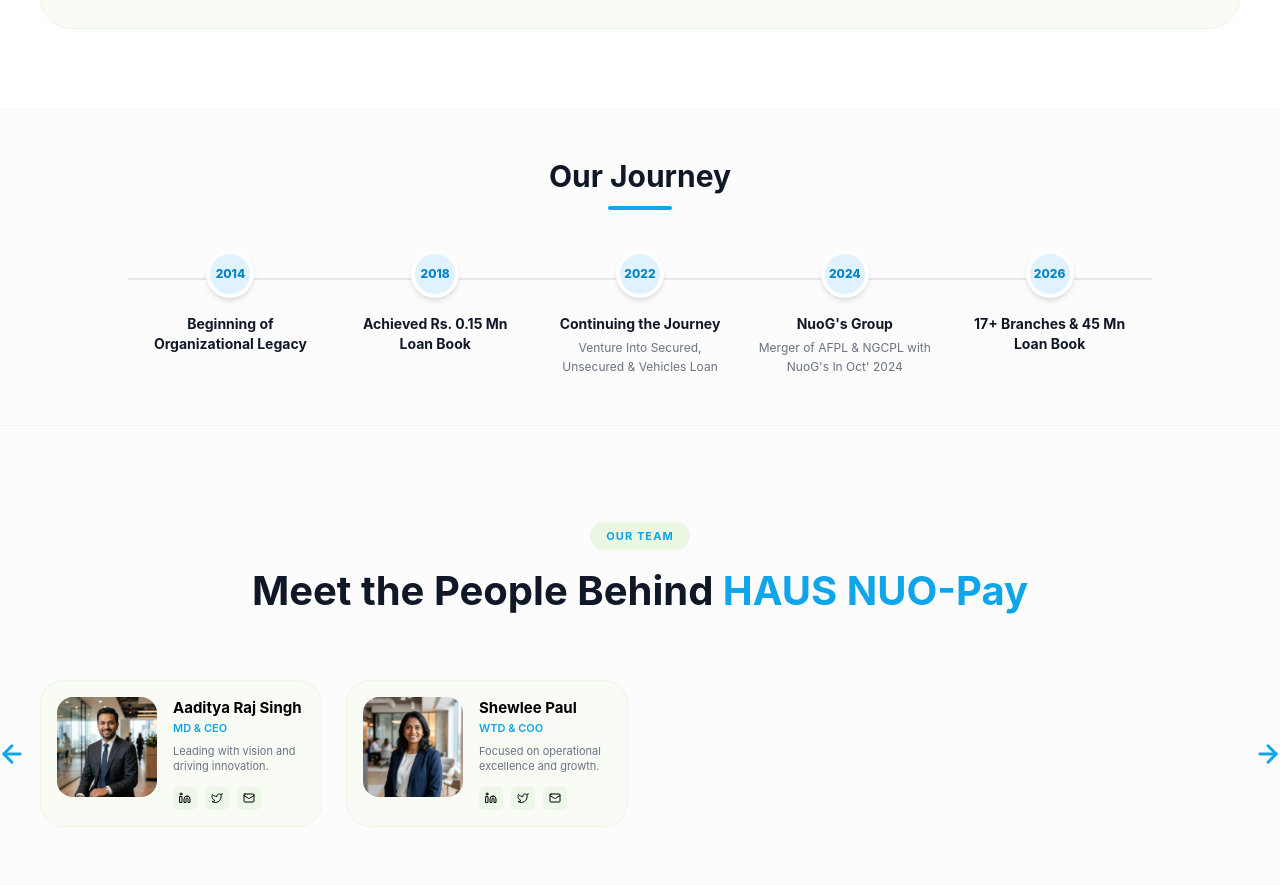
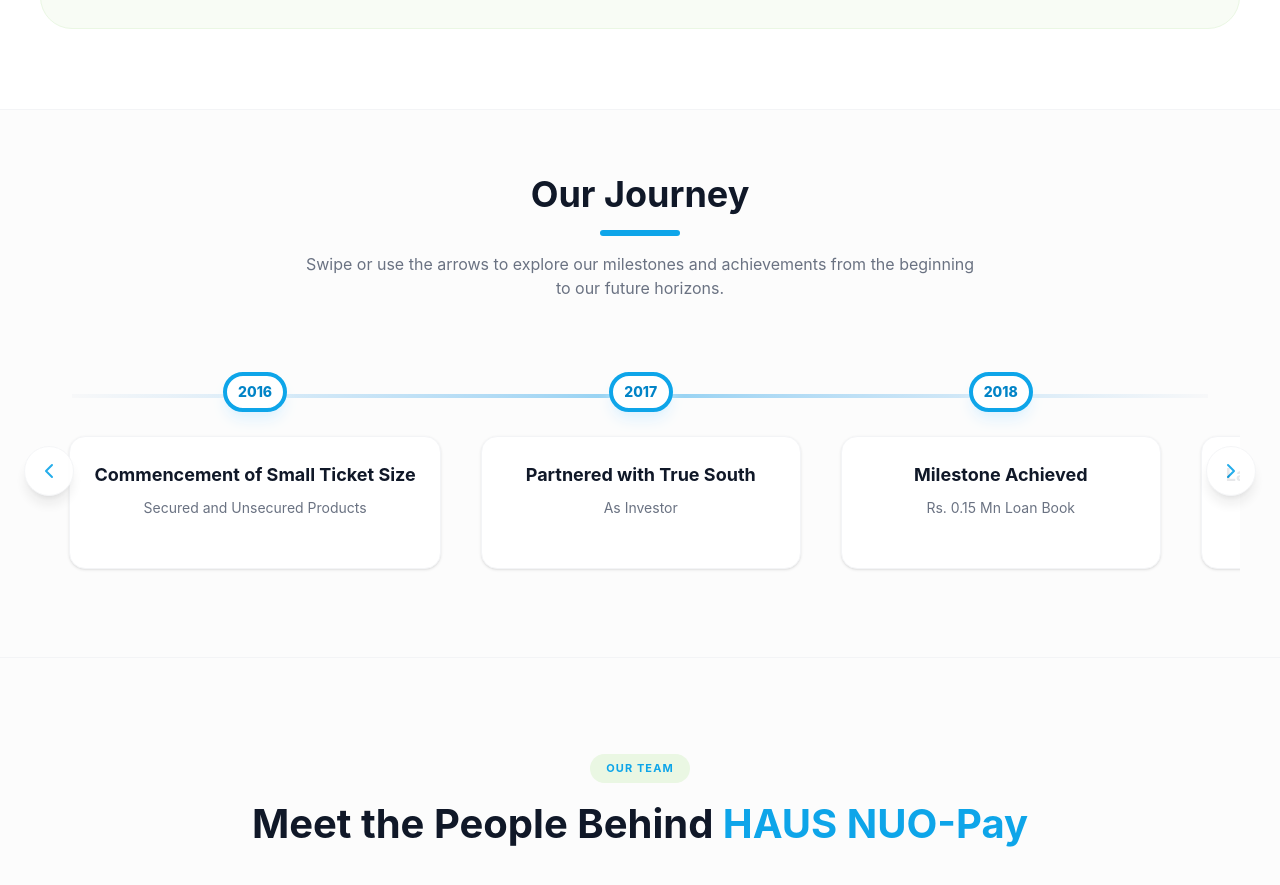
Before and after one commit to devdigicoders-stack/LoanManagementWebsite, a React (Vite) app: page /about in a window 1280 px wide. Shown: the part 2885-3770 px from the top of the page. Built offline with nearby package versions, Linux system fonts and the light colour scheme.

Commit message:
feat: add interactive AboutJourney component with auto-sliding timeline of milestones

```diff
--- a/src/components/AboutJourney.jsx
+++ b/src/components/AboutJourney.jsx
@@ -1,44 +1,116 @@
-import React from 'react';
+import React, { useRef, useEffect } from 'react';
 
 const milestones = [
   { year: "2014", title: "Beginning of Organizational Legacy", desc: "" },
-  { year: "2018", title: "Achieved Rs. 0.15 Mn Loan Book", desc: "" },
+  { year: "2015", title: "Acquired Supportive - NBFC License", desc: "" },
+  { year: "2016", title: "Commencement of Small Ticket Size", desc: "Secured and Unsecured Products" },
+  { year: "2017", title: "Partnered with True South", desc: "As Investor" },
+  { year: "2018", title: "Milestone Achieved", desc: "Rs. 0.15 Mn Loan Book" },
+  { year: "2019", title: "Launched Co-Lending Business", desc: "" },
+  { year: "2020-21", title: "COVID Faced & Digital Shift", desc: "Stop Working & Initiated Digital Transformation Journey" },
   { year: "2022", title: "Continuing the Journey", desc: "Venture Into Secured, Unsecured & Vehicles Loan" },
-  { year: "2024", title: "NuoG's Group", desc: "Merger of AFPL & NGCPL with NuoG's In Oct' 2024" },
-  { year: "2026", title: "17+ Branches & 45 Mn Loan Book", desc: "" },
+  { year: "2023", title: "Recognitions & Awards", desc: "Awarded ISI/IEC 27001:2024 & Great Place to Work" },
+  { year: "2024", title: "NuoG's Group Formed", desc: "Merger of AFPL & NGCPL with NuoG's In Oct' 2024" },
+  { year: "2025", title: "New Product Launches", desc: "Rental & Societies Management, Multi-Single EMI & Salary Advance Loan" },
+  { year: "2026", title: "Expanding Horizons", desc: "17+ Branches and Crossed 45 Mn Loan Book" },
 ];
 
+const ArrowLeft = () => (
+  <svg xmlns="http://www.w3.org/2000/svg" width="24" height="24" viewBox="0 0 24 24" fill="none" stroke="currentColor" strokeWidth="2" strokeLinecap="round" strokeLinejoin="round"><path d="m15 18-6-6 6-6"/></svg>
+);
+
+const ArrowRight = () => (
+  <svg xmlns="http://www.w3.org/2000/svg" width="24" height="24" viewBox="0 0 24 24" fill="none" stroke="currentColor" strokeWidth="2" strokeLinecap="round" strokeLinejoin="round"><path d="m9 18 6-6-6-6"/></svg>
+);
+
 const AboutJourney = () => {
+  const scrollRef = useRef(null);
+
+  useEffect(() => {
+    const interval = setInterval(() => {
+      if (scrollRef.current) {
+        const { current } = scrollRef;
+        const maxScrollLeft = current.scrollWidth - current.clientWidth;
+
+        // If we reached the end, smoothly scroll back to the start
+        if (current.scrollLeft >= maxScrollLeft - 10) {
+          current.scrollTo({ left: 0, behavior: 'smooth' });
+        } else {
+          // Otherwise keep scrolling right
+          current.scrollBy({ left: 350, behavior: 'smooth' });
+        }
+      }
+    }, 3000); // Slide every 3 seconds
+
+    return () => clearInterval(interval);
+  }, []);
+
+  const scroll = (direction) => {
+    if (scrollRef.current) {
+      const { current } = scrollRef;
+      const scrollAmount = direction === 'left' ? -350 : 350;
+      current.scrollBy({ left: scrollAmount, behavior: 'smooth' });
+    }
+  };
+
   return (
-    <section className="w-full bg-[#fcfcfc] py-12 px-6 md:px-10 border-t border-b border-gray-100">
-      <div className="max-w-5xl mx-auto">
-
-        <div className="text-center mb-10">
-          <h2 className="text-2xl md:text-3xl font-bold text-gray-900 mb-3">Our Journey</h2>
-          <div className="w-16 h-1 bg-[#0EA5E9] mx-auto rounded-full"></div>
+    <section className="w-full bg-[#fcfcfc] py-16 px-4 md:px-10 border-t border-b border-gray-100 overflow-hidden relative group">
+      <div className="max-w-7xl mx-auto">
+        <div className="text-center mb-12">
+          <h2 className="text-3xl md:text-4xl font-bold text-gray-900 mb-4">Our Journey</h2>
+          <div className="w-20 h-1.5 bg-[#0EA5E9] mx-auto rounded-full"></div>
+          <p className="text-gray-500 mt-4 max-w-2xl mx-auto">
+            Swipe or use the arrows to explore our milestones and achievements from the beginning to our future horizons.
+          </p>
         </div>
 
-        {/* Horizontal timeline — scrollable on mobile */}
         <div className="relative">
-          {/* Connector line */}
-          <div className="absolute top-7 left-0 right-0 h-0.5 bg-gray-200 hidden md:block"></div>
+          {/* Navigation Buttons */}
+          <button
+            onClick={() => scroll('left')}
+            className="absolute left-0 md:-left-4 top-1/2 -translate-y-1/2 z-20 bg-white shadow-lg p-3 rounded-full border border-gray-100 text-[#0EA5E9] hover:bg-[#0EA5E9] hover:text-white transition-all opacity-90 hover:opacity-100 hover:scale-110"
+            aria-label="Scroll Left"
+          >
+            <ArrowLeft />
+          </button>
 
-          <div className="flex flex-col md:flex-row md:justify-between gap-6 md:gap-0 relative">
+          <button
+            onClick={() => scroll('right')}
+            className="absolute right-0 md:-right-4 top-1/2 -translate-y-1/2 z-20 bg-white shadow-lg p-3 rounded-full border border-gray-100 text-[#0EA5E9] hover:bg-[#0EA5E9] hover:text-white transition-all opacity-90 hover:opacity-100 hover:scale-110"
+            aria-label="Scroll Right"
+          >
+            <ArrowRight />
+          </button>
+
+          {/* Slider Container */}
+          <style dangerouslySetInnerHTML={{__html: `
+            .hide-scroll::-webkit-scrollbar { display: none; }
+            .hide-scroll { -ms-overflow-style: none; scrollbar-width: none; }
+          `}} />
+
+          <div className="relative">
+            {/* Continuous Line (placed behind dots) */}
+            <div className="absolute top-[48px] -translate-y-1/2 left-8 right-8 h-1 bg-gradient-to-r from-gray-100 via-[#0EA5E9] to-gray-100 z-0 opacity-50"></div>
+
+            <div
+              ref={scrollRef}
+              className="flex overflow-x-auto gap-6 md:gap-10 py-6 px-12 snap-x snap-mandatory scroll-smooth hide-scroll"
+            >
               {milestones.map((item, index) => (
-              <div key={index} className="flex md:flex-col items-start md:items-center gap-4 md:gap-0 md:flex-1">
+                <div key={index} className="flex flex-col items-center min-w-[260px] md:min-w-[320px] shrink-0 snap-center relative z-10">
 
-                {/* Dot */}
-                <div className="relative z-10 shrink-0">
-                  <div className="w-14 h-14 md:w-12 md:h-12 bg-[#E0F2FE] rounded-full flex items-center justify-center border-4 border-white shadow-md mx-auto">
-                    <span className="text-[#0284C7] text-xs font-extrabold leading-none text-center">{item.year}</span>
-                  </div>
+                  {/* Year Dot */}
+                  <div className="w-16 h-16 bg-white rounded-full flex items-center justify-center border-4 border-[#0EA5E9] shadow-lg shadow-sky-100 mb-6 transition-transform hover:scale-110 duration-300">
+                    <span className="text-[#0284C7] text-sm font-extrabold text-center leading-tight">
+                      {item.year}
+                    </span>
                   </div>
 
-                {/* Card content */}
-                <div className="md:text-center md:px-3 md:mt-4">
-                  <p className="text-gray-900 font-bold text-sm leading-snug">{item.title}</p>
+                  {/* Content Card */}
+                  <div className="bg-white p-6 rounded-2xl shadow-sm border border-gray-100 hover:shadow-md transition-shadow duration-300 w-full text-center h-full flex flex-col justify-start">
+                    <h3 className="text-lg font-bold text-gray-900 mb-2">{item.title}</h3>
                     {item.desc && (
-                    <p className="text-gray-500 text-xs mt-1 leading-relaxed">{item.desc}</p>
+                      <p className="text-gray-500 text-sm leading-relaxed">{item.desc}</p>
                     )}
                   </div>
                 </div>
@@ -47,6 +119,7 @@
           </div>
 
         </div>
+      </div>
     </section>
   );
 };
```
Lines whose indentation alone changed are shown as unchanged.
